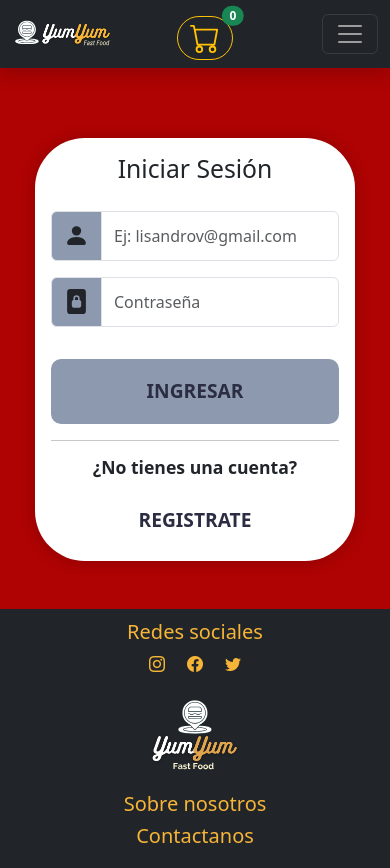
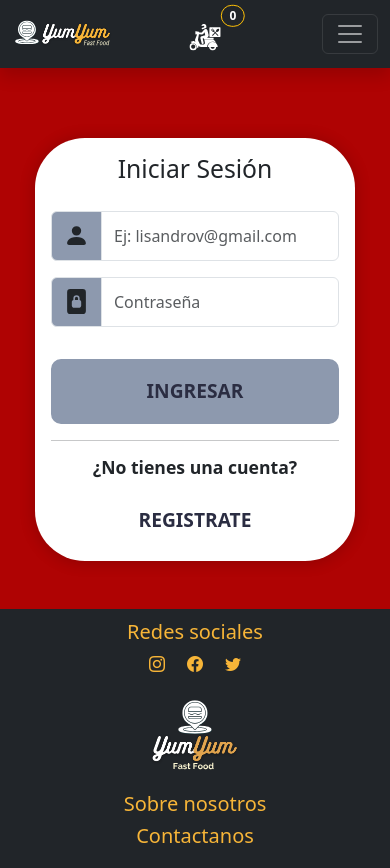
Before and after one commit to lourdesgarciafyl/PF-YumYum-frontend, a React (Vite) app: page /login in a window 390 px wide. Built offline with nearby package versions, Linux system fonts and the light colour scheme; no server answers.

Commit message:
Se corrigen detalle de colors del carrito delibery

```diff
--- a/src/components/common/Navegacion.jsx
+++ b/src/components/common/Navegacion.jsx
@@ -2,9 +2,8 @@ import { Navbar, Container, Nav, Button, Badge } from "react-bootstrap";
 import { useState, useRef } from "react";
 import "../../css/navbar.css";
 import NavDropdown from "react-bootstrap/NavDropdown";
-import { Cart, Person } from "react-bootstrap-icons";
+import { Person } from "react-bootstrap-icons";
 import { Link, NavLink, useNavigate } from "react-router-dom";
-
 import iconoDelivery from "../../assets/img/icono-delivery.svg";
 
 const Navegacion = ({
@@ -50,7 +49,7 @@ const Navegacion = ({
                   id="carrito"
                   className="d-flex mt-2 justi flex-column position-relative"
                 >
-                  <Button variant="outline-warning" className="rounded-5 ">
+                  <Button className="rounded-4 btnCarrito " variant="outline-ligth">
                     <span>
                       <img
                         src={iconoDelivery}
@@ -60,7 +59,7 @@ const Navegacion = ({
                     </span>
                     {/* <Cart size={30}></Cart>{" "} */}
                     <Badge
-                      bg=""
+                      bg="dark"
                       className="position-absolute top-0 start-100 translate-middle badge rounded-pill bg-danger border border-warning"
                     >
                       {" "}
@@ -82,11 +81,18 @@ const Navegacion = ({
               id="carrito"
               className="d-flex mt-2 justi flex-column carritoConPedidos nav-link"
             >
-              <Button variant="outline-warning" className="rounded-5 ">
-                <Cart size={30}></Cart>{" "}
+              <Button  className="rounded-5 btnCarrito  " variant="outline-ligth">
+                <span>
+                  <img
+                    src={iconoDelivery}
+                    alt="Icono de la moto"
+                    className="iconoDelivery"
+                  />
+                </span>
+                {/* <Cart size={30}></Cart>{" "} */}
                 <Badge
-                  bg=""
-                  className="position-absolute top-0 start-100 translate-middle badge rounded-pill bg-success"
+                  bg="dark"
+                  className="position-absolute top-0 start-100 translate-middle badge rounded-pill bg-danger border border-warning"
                 >
                   {" "}
                   <span className="" id="cantidadProductosCliente">
--- a/src/css/navbar.css
+++ b/src/css/navbar.css
@@ -30,7 +30,7 @@
 }
 
 .iconoDelivery {
-  width: 35px;
+  width: 2.5rem;
 }
 
 #carrito {
@@ -38,9 +38,23 @@
   position: relative;
 }
 
-.carritoConPedidos p {
-  font-size: 10px;
-}
+.btnCarrito:hover{
+  outline: #ffffff;
+  background-color:#af0303;
+
+transform: scale(1.1);}
+
+  .btnCarrito:active{
+    outline: #ffffff;
+    background-color:#f7b538;
+    transform: scale( 1);}
+
+  .btnCarrito {
+    outline: #ffffff;
+    background-color:transparent;
+  border: none;}
+
+
 
 .btn-dark {
   background-color: rgb(241, 171, 18);
@@ -60,10 +74,7 @@
     max-width: 100px;
   }
 
-  #carrito {
-    left: 20px;
-    position: relative;
-  }
+
 }
 
 @media (max-width: 576px) {
@@ -71,12 +82,16 @@
     max-width: 100px;
   }
 
+  .iconoDelivery {
+    width: 2rem;
+    color: #ffffff;
+  }
+
   #carrito {
     left: -20px;
     position: relative;
+
   }
 
-  .carritoConPedidos p {
-    font-size: 8px;
-  }
+
 }
```
Also changed, not shown: src/assets/img/icono-delivery.svg.
